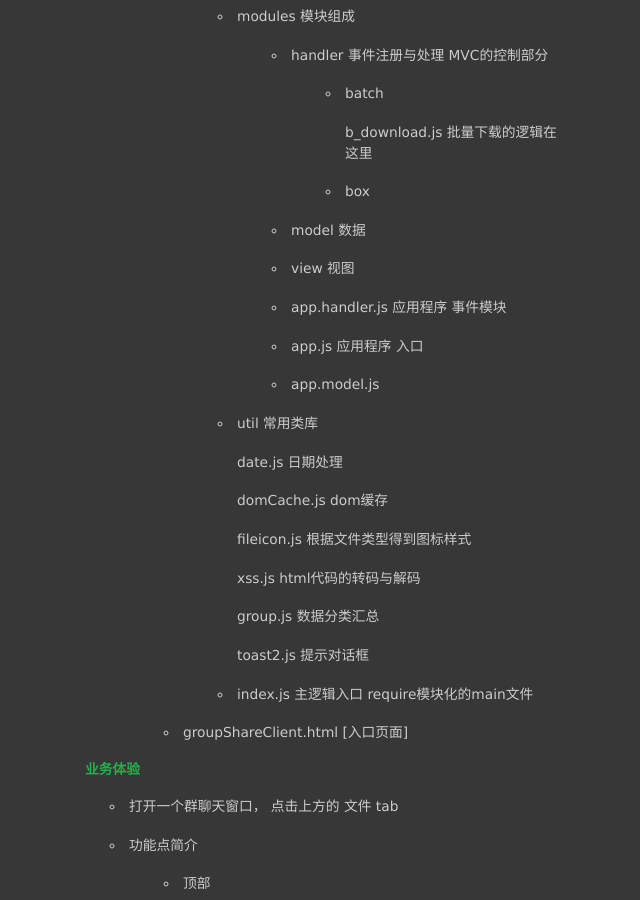
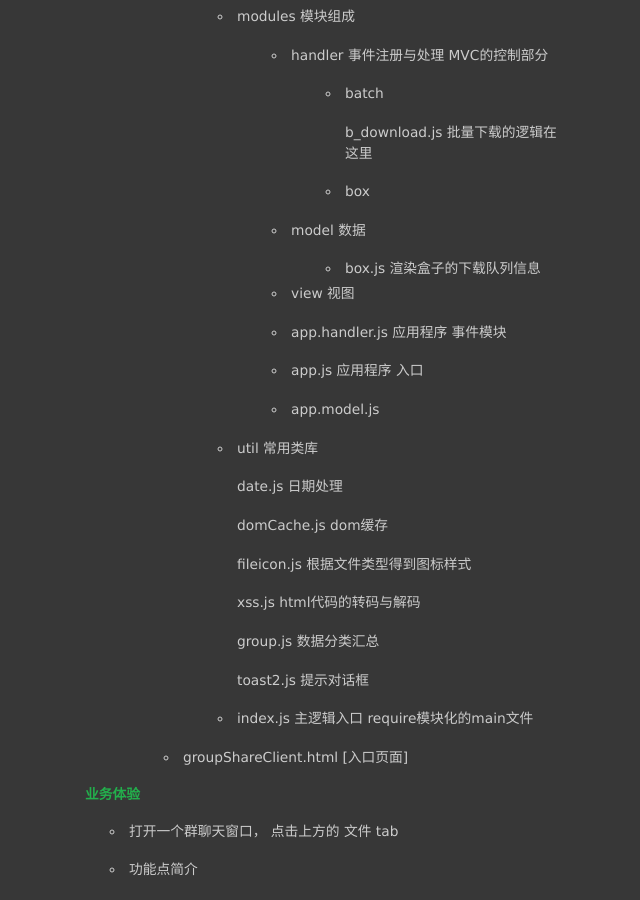
Before and after one commit to materliu/materliu.github.io, a Jekyll site: the page built from all/tencent/_posts/2014-04-10-qun-file-project-README.md, in a window 1280 px wide and 900 px high, scrolled down 3519 px. Shown: the whole window, without its empty margins (220-860 px from the left). Built offline with Jekyll 4.4.1, drawn with Linux system fonts in a browser that asks for light colours; Markdown is read by kramdown in place of the engine named in the settings.

Commit message:
add code annotation

```diff
--- a/all/tencent/_posts/2014-04-10-qun-file-project-README.md
+++ b/all/tencent/_posts/2014-04-10-qun-file-project-README.md
@@ -176,6 +176,8 @@ clt_filetab目录根目录下的几个文件：
 
 
             * model    数据
+
+                * box.js 渲染盒子的下载队列信息
 
             * view       视图
 
```
